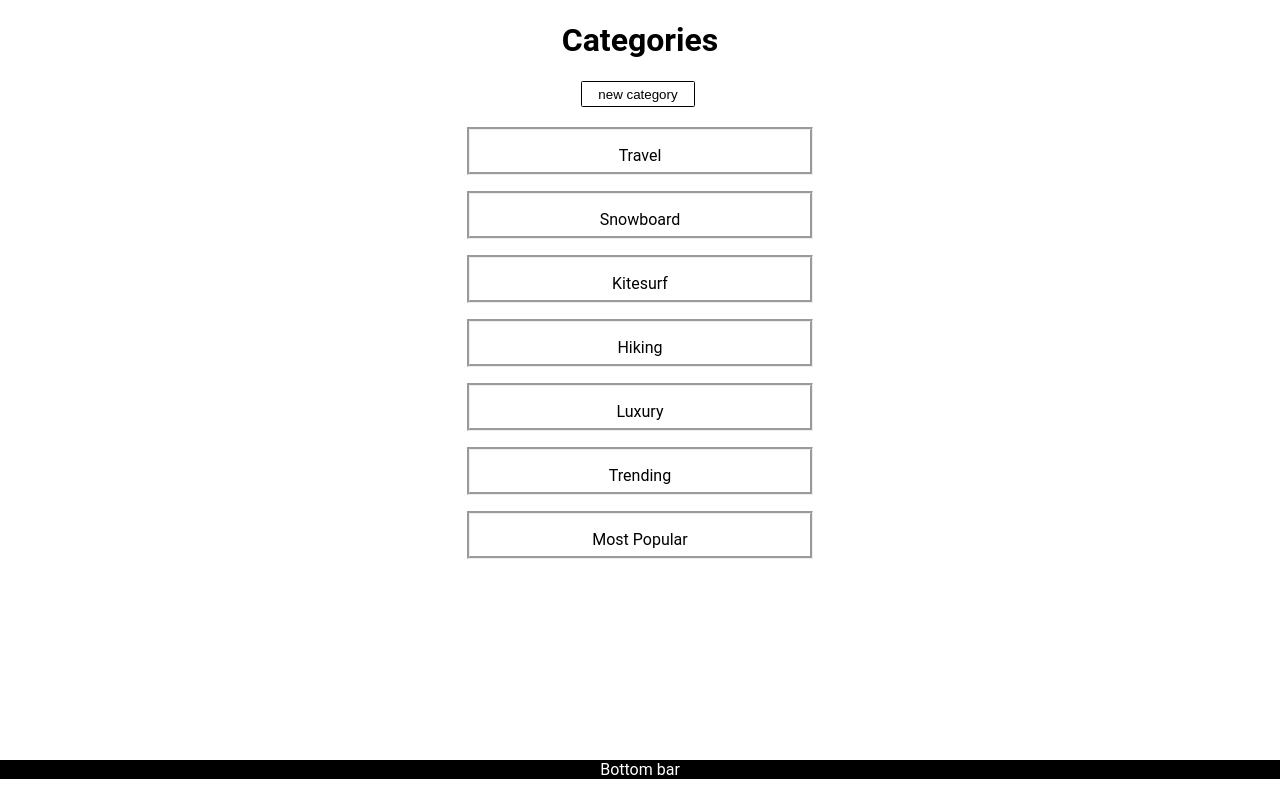
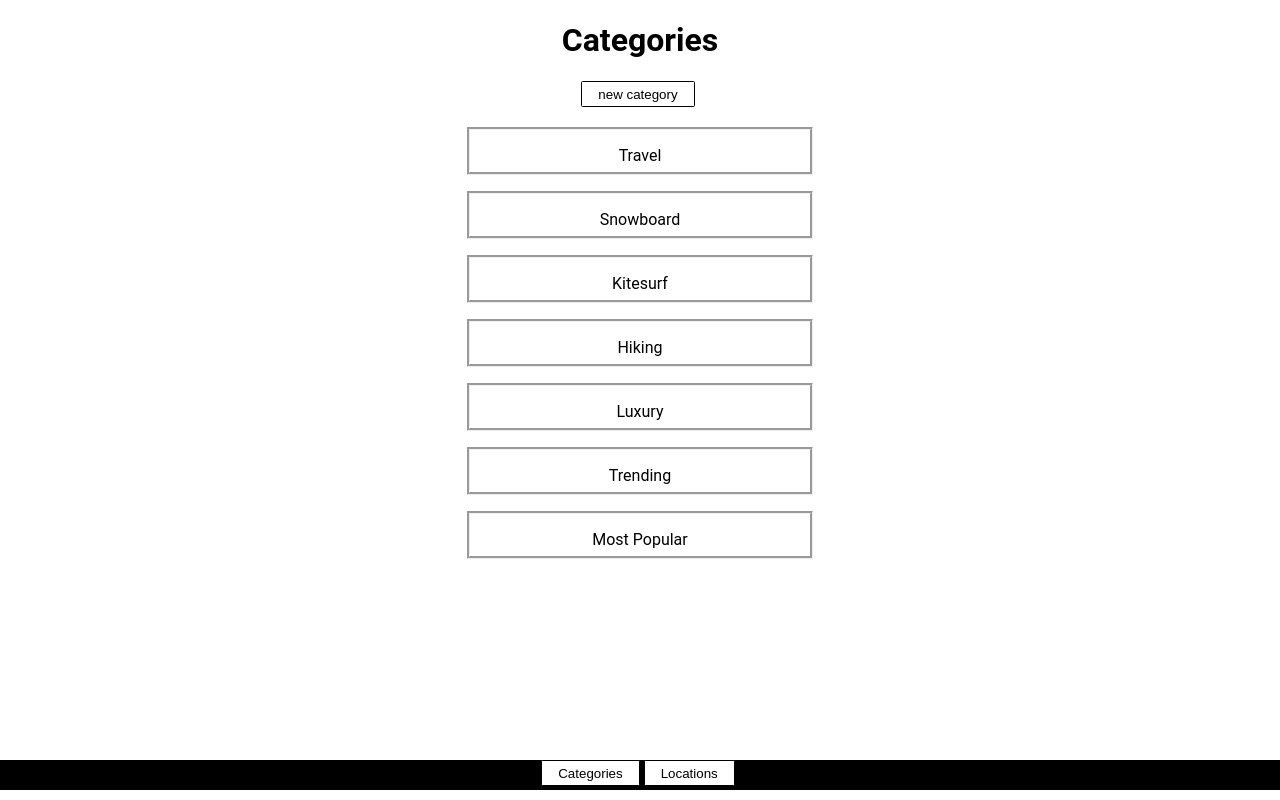
Before and after one commit to nivb52/welldone-7-1-2020, a React (Create React App) app: page / in a window 1280 px wide. Built offline with nearby package versions, Linux system fonts and the light colour scheme.

Commit message:
change toglle bar to 2 options

```diff
--- a/src/App.js
+++ b/src/App.js
@@ -1,11 +1,15 @@
 import React, { useState } from "react";
 import Categories from "./views/Categories";
+import Locations from "./views/Locations";
 import ToogleBar from "./cmps/ToogleBar";
+
 import "./style/layout.css";
 
 function App() {
   const [toggleCategories, setToggleCategories] = useState(true);
-  const handleClick = () => {
+
+  const handleClick = (btnClicked) => {
+    if (toggleCategories === btnClicked) return
     const toggle = !toggleCategories;
     setToggleCategories(toggle);
   };
@@ -16,11 +20,13 @@ function App() {
 
       <main>
         {toggleCategories && <Categories />}
-        {/* {!toggleCategories && <Categories />} */}
+        {!toggleCategories && <Locations />}
       </main>
 
       <footer>
-        <ToogleBar handleClick={handleClick} />
+        <ToogleBar handleClick={handleClick} >
+          {['Categories', 'Locations']}
+         </ToogleBar>
       </footer>
     </div>
   );
--- a/src/cmps/ToogleBar.jsx
+++ b/src/cmps/ToogleBar.jsx
@@ -1,10 +1,11 @@
-import React from 'react';
+import React from "react";
+import "../style/index.css"
 
-export default function ToogleBar({handleClick}) {
-
-    return (
-    <div onClick={handleClick} className="tooglebar" style={{backgroundColor: "black", color:"white"}}>
-        Bottom bar
+export default function ToogleBar({ handleClick, children }) {
+  return (
+    <div className="toggle-bar">
+      <button className="btn" onClick={() => handleClick(true)}> {children[0]} </button>
+      <button className="btn"onClick={() => handleClick(false)} > {children[1]} </button>
     </div>
   );
 }
--- a/src/style/index.css
+++ b/src/style/index.css
@@ -1,6 +1,6 @@
-*, html {
+*,
+html {
   box-sizing: border-box;
-
 }
 ul,
 li {
@@ -31,7 +31,7 @@ body {
   width: 30%;
   border-style: groove;
 }
-.category-name{
+.category-name {
   justify-content: center;
   align-items: center;
 }
@@ -40,10 +40,21 @@ body {
   background-color: yellow;
 }
 
-.categories .edit-categories, .categories .view-categories {
+.categories .edit-categories,
+.categories .view-categories {
   margin-top: 2.5rem;
 }
 
+footer .toggle-bar {
+  height: 100%;
+  display: flex;
+  color: white;
+  background-color: black;
+  justify-content: center;
+  align-items: center;
+}
+.toggle-bar button {
+}
 /* ================== */
 /* BUTTONS  */
 /* ================== */
```
